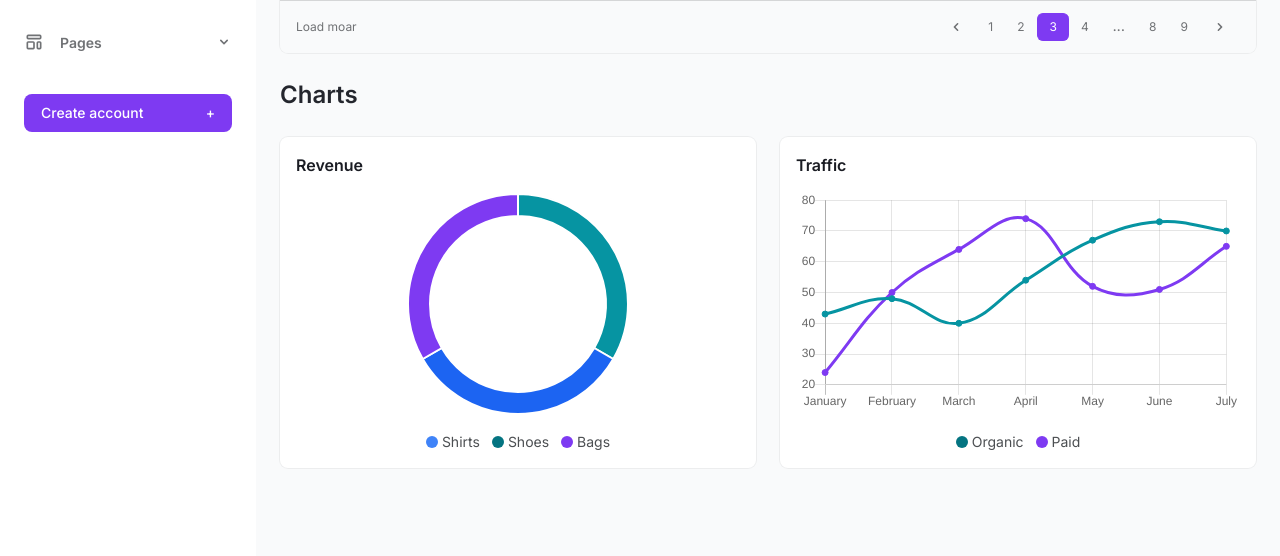
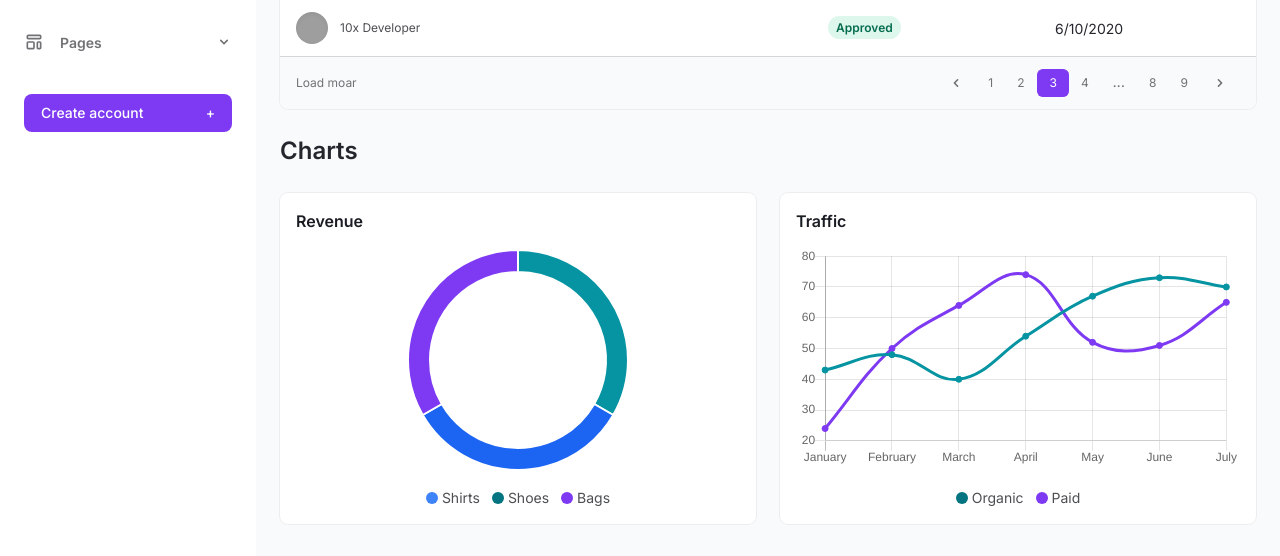
Before and after one commit to Ricardo199/projectoLiderazgo, a PHP site: page / in a window 1280 px wide. Shown: the part 401-957 px from the top of the page. Run offline with PHP 8.4, Linux system fonts and the light colour scheme; grey boxes are pictures that could not be loaded.

Commit message:
no se probando

```diff
--- a/public/index.html
+++ b/public/index.html
@@ -35,11 +35,12 @@
               commentsNewCount: commentsCount,
             },
             function (response) {
+              var response = JSON.parse(response);
               if (response.trim() == "NoMoreComments") {
                 $("#btn").hide();
               } else {
-                $("#comments").append(response);
-                commentsCount = commentsCount + 2;
+                $("#autor").append(response.valor1);
+                $("#comments").append(response.valor2);
               }
             }
           );
@@ -1010,7 +1011,37 @@
                     </tr>
                   </thead>
                   <tbody class="bg-white divide-y dark:divide-gray-700 dark:bg-gray-800">
-                        <div id="comments"></div>
+                        <tr class=text-gray-700 dark:text-gray-400>
+                          <td class="px-4 py-3">
+                            <div class="flex items-center text-sm">
+                              <!-- Avatar with inset shadow -->
+                              <div class="relative hidden w-8 h-8 mr-3 rounded-full md:block" >
+                                <img class="object-cover w-full h-full rounded-full" src="https://images.unsplash.com/flagged/photo-1570612861542-284f4c12e75f?ixlib=rb-1.2.1&q=80&fm=jpg&crop=entropy&cs=tinysrgb&w=200&fit=max&ixid=eyJhcHBfaWQiOjE3Nzg0fQ" alt="" loading="lazy" />
+                                <div
+                                  class="absolute inset-0 rounded-full shadow-inner"
+                                  aria-hidden="true"
+                                ></div>
+                              </div>
+                              <div>
+                                <p class="font-semibold" id="autor"></p>
+                                <p class="text-xs text-gray-600 dark:text-gray-400">
+                                  10x Developer
+                                </p>
+                              </div>
+                            </div>
+                          </td>
+                          <td class="px-4 py-3 text-sm" id="comments">
+                          </td>
+                          <td class="px-4 py-3 text-xs">
+                            <span
+                              class="px-2 py-1 font-semibold leading-tight text-green-700 bg-green-100 rounded-full dark:bg-green-700 dark:text-green-100">
+                              Approved
+                            </span>
+                          </td>
+                          <td class="px-4 py-3 text-sm">
+                            6/10/2020
+                          </td>
+                        </tr>
                   </tbody>
                 </table>
               </div>
--- a/public/load-comments.php
+++ b/public/load-comments.php
@@ -7,7 +7,7 @@
 $result2 = mysqli_query($conn, $sql2);
 if (mysqli_num_rows($result) > $result2) {
   while ($row = mysqli_fetch_assoc($result)) {
-    echo "<tr class='text-gray-700 dark:text-gray-400'>
+    echo "
     <td class='px-4 py-3'>
       <div class='flex items-center text-sm'>
         <!-- Avatar with inset shadow -->
@@ -37,7 +37,8 @@
     </td>
     <td class='px-4 py-3 text-sm'>
       "; echo $row['mensaje']; echo"
-    </td>";
+    </td>
+    <br>";
   }
 } else {
   echo "NoMoreComments";
```
